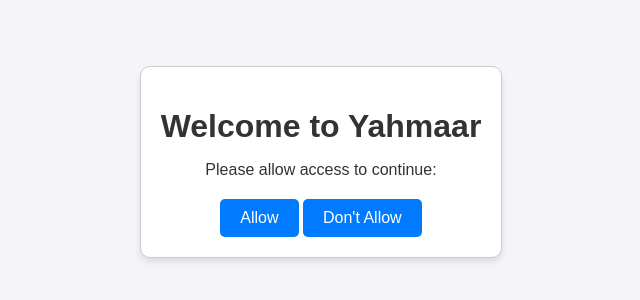
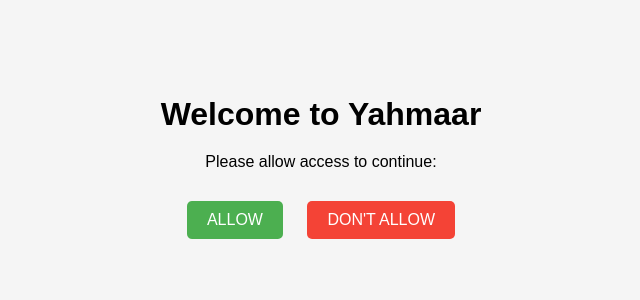
Before and after one commit to wywgoaway/yahmaar, a plain HTML site: page index.html in a window 1280 px wide. Shown: the part 238-538 px from the top of the page, without its empty margins (319-959 px from the left). Drawn offline with Linux system fonts and the light colour scheme.

Commit message:
Update style.css

```diff
--- a/style.css
+++ b/style.css
@@ -1,61 +1,50 @@
 body {
     font-family: Arial, sans-serif;
-    background-color: #f4f4f9;
-    color: #333;
-    margin: 0;
-    padding: 0;
     display: flex;
     justify-content: center;
     align-items: center;
     height: 100vh;
+    margin: 0;
+    background-color: #f5f5f5;
 }
 
 .container {
     text-align: center;
-    background: white;
-    border: 1px solid #ccc;
-    padding: 20px;
-    border-radius: 10px;
-    box-shadow: 0px 4px 6px rgba(0, 0, 0, 0.1);
 }
 
 h1 {
-    margin-bottom: 10px;
+    margin-bottom: 20px;
 }
 
 p {
     margin-bottom: 20px;
 }
 
+.btn {
+    display: inline-block;
+    padding: 10px 20px;
+    font-size: 16px;
+    border: none;
+    cursor: pointer;
+    margin: 10px;
+    border-radius: 5px;
+    color: #fff;
+    text-transform: uppercase;
+}
+
+.green {
+    background-color: #4CAF50;
+}
+
+.red {
+    background-color: #f44336;
+}
+
 video {
     display: none;
     width: 100%;
-    max-width: 300px;
-    border: 1px solid #ccc;
-    margin-bottom: 20px;
+    max-width: 1920px;
+    height: auto;
+    margin-top: 20px;
     border-radius: 10px;
 }
-
-.buttons {
-    display: flex;
-    justify-content: center;
-    gap: 20px;
-}
-
-.btn {
-    background-color: #007bff;
-    color: white;
-    padding: 10px 20px;
-    border: none;
-    border-radius: 5px;
-    cursor: pointer;
-    font-size: 16px;
-}
-
-.btn:hover {
-    background-color: #0056b3;
-}
-
-.btn:active {
-    background-color: #003f7f;
-}
```
